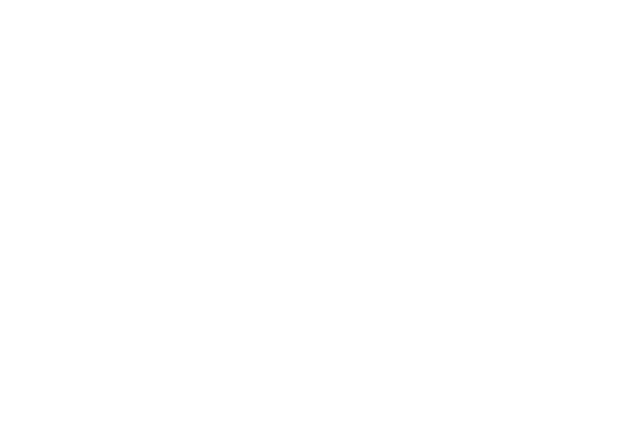
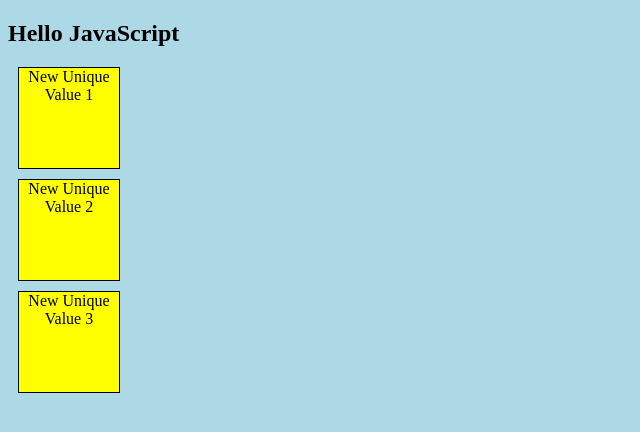
Before and after one commit to vivek2991/JavaScript, a plain HTML site: page index.html in a window 1280 px wide. Shown: the whole page, without its empty margins (0-640 px from the left). Drawn offline with Linux system fonts and the light colour scheme.

Commit message:
add new file style.css

```diff
--- a/domfile.js
+++ b/domfile.js
@@ -1,17 +1,58 @@
-console.log("My changes commit check");
-console.log("My changes commit check 2");
+//  console.log(window);
+//  console.log(window.document.body);
+//  console.dir(document.body);
+
+//  let heading = document.getElementById("heading");
+//  console.log(heading);
+
+// let headings = document.getElementsByClassName("myclass");
+// console.dir(headings);
+// console.log(headings);
+
+// let pragraph = document.getElementsByTagName("p");
+// console.log(pragraph);
+
+//let elements = document.querySelector("p"); // query selector for first element
+// let elements1 = document.querySelectorAll("p"); // query selector for all elements
+// console.log(elements1);
+//console.dir(elements);
+
+// let elements2 = document.querySelector(".myclass"); // query selector for first class
+// let elements3 = document.querySelectorAll(".myclass"); // query selector for all classes
+// console.log(elements2);
+// console.log(elements3);
 
 
-function myFunction() {
-    for (let i = 0; i < 10; i++) {
-        console.log("My  changes commit check 2");
-    }
-    console.log("My changes commit check 3");
-    console.log("My changes commit check 4");
-    console.log("My changes commit check 5");
-    console.log("My changes commit check 6");
-    console.log("My changes commit check 7");
-    console.log("My changes commit check 8");
-    console.log("My changes commit check 9");
-    console.log("My changes commit check 10");
+// let elements4 = document.querySelector("#heading"); // query selector for first id
+// let elements5 = document.querySelectorAll("#heading"); // query selector for all ids
+// console.log(elements4);
+// console.log(elements5);
+
+
+// let elements6 = document.querySelector("div").children;
+// console.log(elements6);
+
+// let div = document.querySelector("div");
+// console.dir(div);
+// console.dir(div.innerHTML);
+// console.dir(div.innerText);
+
+//exercise add text at the end or append text on h2
+// let h2 = document.querySelector("h2");
+// console.log(h2.innerText);
+
+// h2.innerText = h2.innerText + " from Vivek Patel College";
+
+let divs = document.querySelectorAll(".box");
+
+// divs[0].innerText = "New Unique Value1";
+// divs[1].innerText = "New Unique Value2";
+// divs[2].innerText = "New Unique Value3";
+
+let index = 1;
+for(let div of divs){
+    // two ways to add text with + and $
+    //div.innerText = "New Unique Value" + index;
+    div.innerText = `New Unique Value ${index}`;
+    index++;
 }
--- a/index.html
+++ b/index.html
@@ -3,10 +3,32 @@
 <head>
     <meta charset="UTF-8">
     <meta name="viewport" content="width=device-width, initial-scale=1.0">
-    <title>Document</title>
+    <title>Js with Vivek Patel</title>
+    <link rel="stylesheet" href="style.css">
 </head>
 <body>
-    <!-- <script src="first.js"></script>
+    <h2>Hello JavaScript</h2>
+    <div class="box">First Div</div>
+    <div class="box">Second Div</div>
+    <div class="box">Third Div</div>
+    <!--<div>
+        <h3>Fruits</h3>
+        <ul>
+            <li>Apple</li>
+            <li>Banana</li>
+            <li>Cherry</li>
+            <li>Grapes</li>
+        </ul>
+    </div>
+    <div> abcd
+    <div></div>
+        <p>Hello i ma paragraph</p>
+    </div>
+    <h1 class="myclass">DOM Demo by Vivek Patel</h1>
+    <p class="myclass">Hello I am here</p>
+    <button id="heading">Click Me!</button>
+    <p>Hello new paragraph</p>
+    <script src="first.js"></script>
     <script src="script.js"></script>
     <script src="loops.js"></script>
     <script src="arrays.js"></script>
--- /dev/null
+++ b/style.css
@@ -0,0 +1,22 @@
+.heading{
+    color: blue;
+    background-color: red;
+}
+
+body{
+    background-color: lightblue;
+}
+
+button{
+    background-color: green;
+    color: white;
+}
+
+.box{
+    width: 100px;
+    height: 100px;
+    border: 1px solid black;
+    margin: 10px;
+    background-color: yellow;
+    text-align: center;
+}
```
